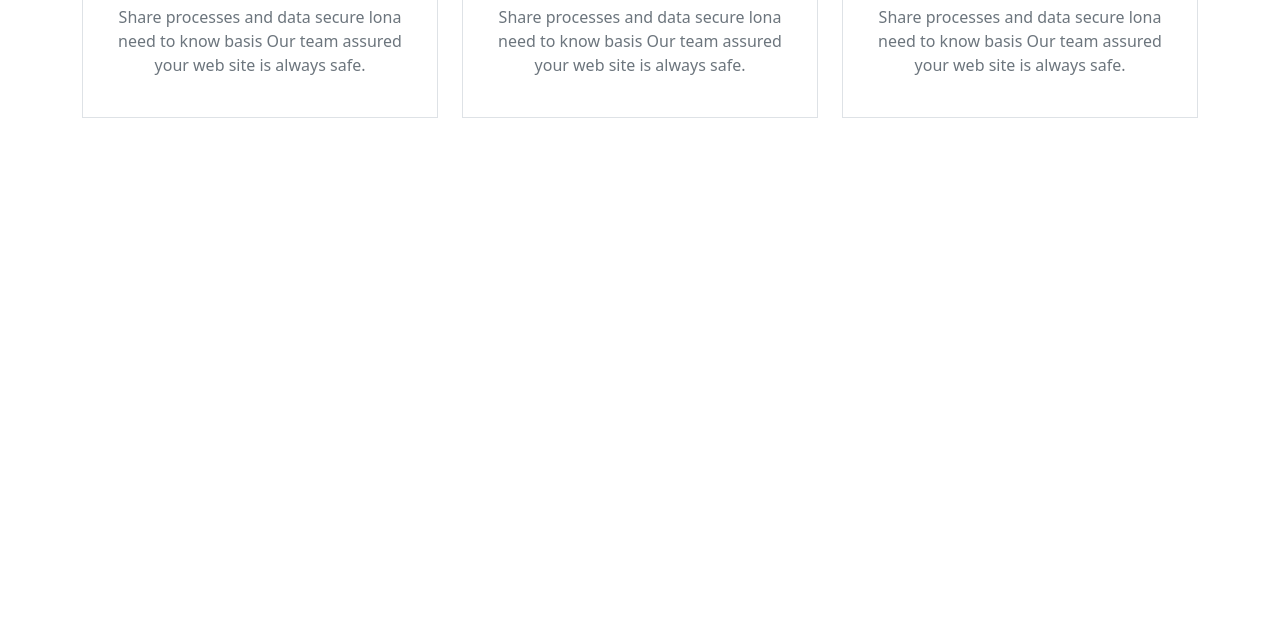
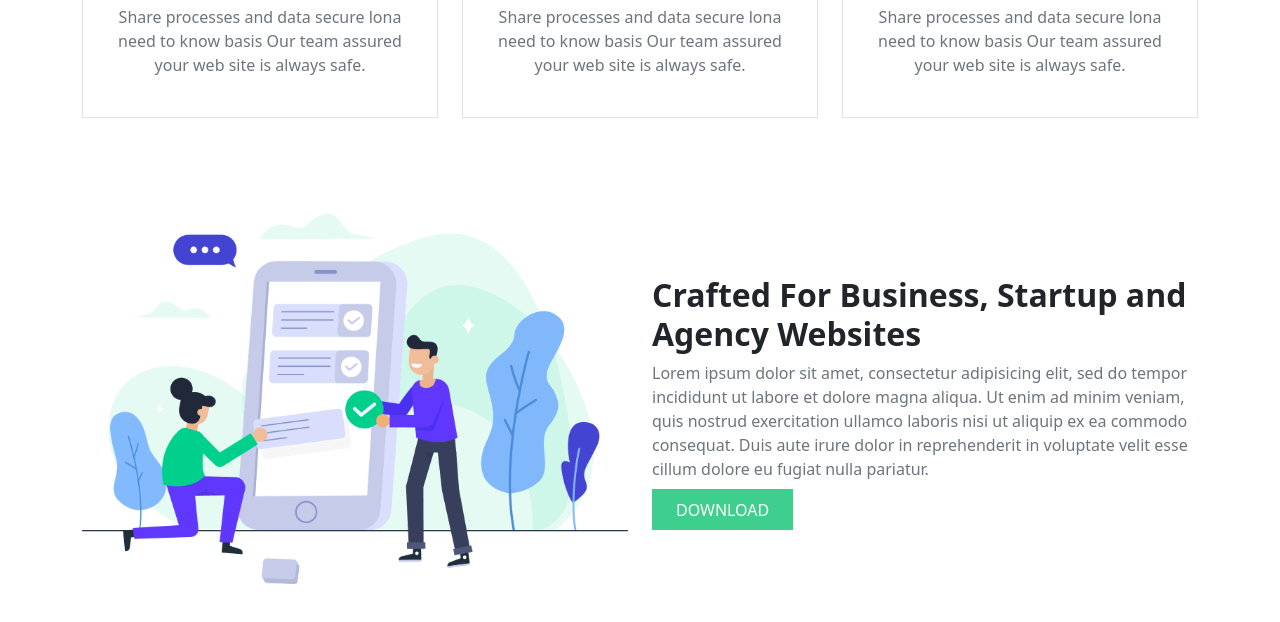
Before and after one commit to ParvinAlasgar/Slick-LandingPage, a website: page index.html in a window 1280 px wide. Shown: the part 856-1478 px from the top of the page. Before the commit the page ends 1022 px from the top, so only its background shows below. Drawn offline with Linux system fonts and the light colour scheme.

Commit message:
add: added craft section.

```diff
--- a/assets/sass/pages/_home.scss
+++ b/assets/sass/pages/_home.scss
@@ -3,6 +3,7 @@
 }
 // Main
 #main {
+  // About
   #about {
     .about-item {
       transition: border-color 0.3s;
@@ -15,4 +16,10 @@
       }
     }
   }
+  // Craft
+  #craft {
+    a {
+      @include button(#fff, $color-second, #fff, $color-second);
+    }
+  }
 }
--- a/index.html
+++ b/index.html
@@ -208,6 +208,38 @@
           </div>
         </div>
       </section>
+      <!-- Craft -->
+      <section id="craft" class="py-5">
+        <div class="container">
+          <div class="row align-items-center row-gap-5">
+            <div class="col-md-6 col-lg-6">
+              <div class="craft-image">
+                <img
+                  class="img-fluid"
+                  src="./assets/pictures/business-img.png"
+                  alt="business"
+                />
+              </div>
+            </div>
+            <div class="col-md-6 col-lg-6">
+              <div class="craft-content">
+                <h2 class="fw-bold">
+                  Crafted For Business, Startup and Agency Websites
+                </h2>
+                <p class="text-secondary">
+                  Lorem ipsum dolor sit amet, consectetur adipisicing elit, sed
+                  do tempor incididunt ut labore et dolore magna aliqua. Ut enim
+                  ad minim veniam, quis nostrud exercitation ullamco laboris
+                  nisi ut aliquip ex ea commodo consequat. Duis aute irure dolor
+                  in reprehenderit in voluptate velit esse cillum dolore eu
+                  fugiat nulla pariatur.
+                </p>
+                <a class="text-decoration-none" href="#">DOWNLOAD</a>
+              </div>
+            </div>
+          </div>
+        </div>
+      </section>
     </main>
   </body>
 </html>
```
Also changed, not shown: assets/css/main.css.
